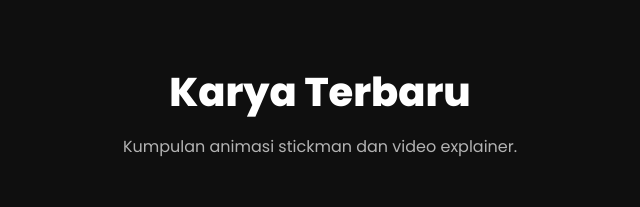
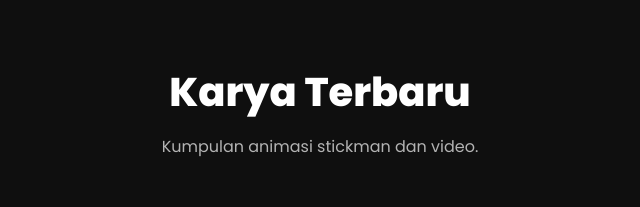
Before and after one commit to ogikagenou/Portofolio, a plain HTML site: page index.html in a window 1280 px wide. Shown: the part 820-1027 px from the top of the page, 320-960 px from the left. Drawn offline with Linux system fonts and the light colour scheme.

Commit message:
index.html

```diff
--- a/index.html
+++ b/index.html
@@ -54,7 +54,7 @@
     <section id="portfolio" class="portfolio">
         <div class="section-title">
             <h2>Karya Terbaru</h2>
-            <p>Kumpulan animasi stickman dan video explainer.</p>
+            <p>Kumpulan animasi stickman dan video.</p>
         </div>
 
         <div class="gallery-grid">
```
